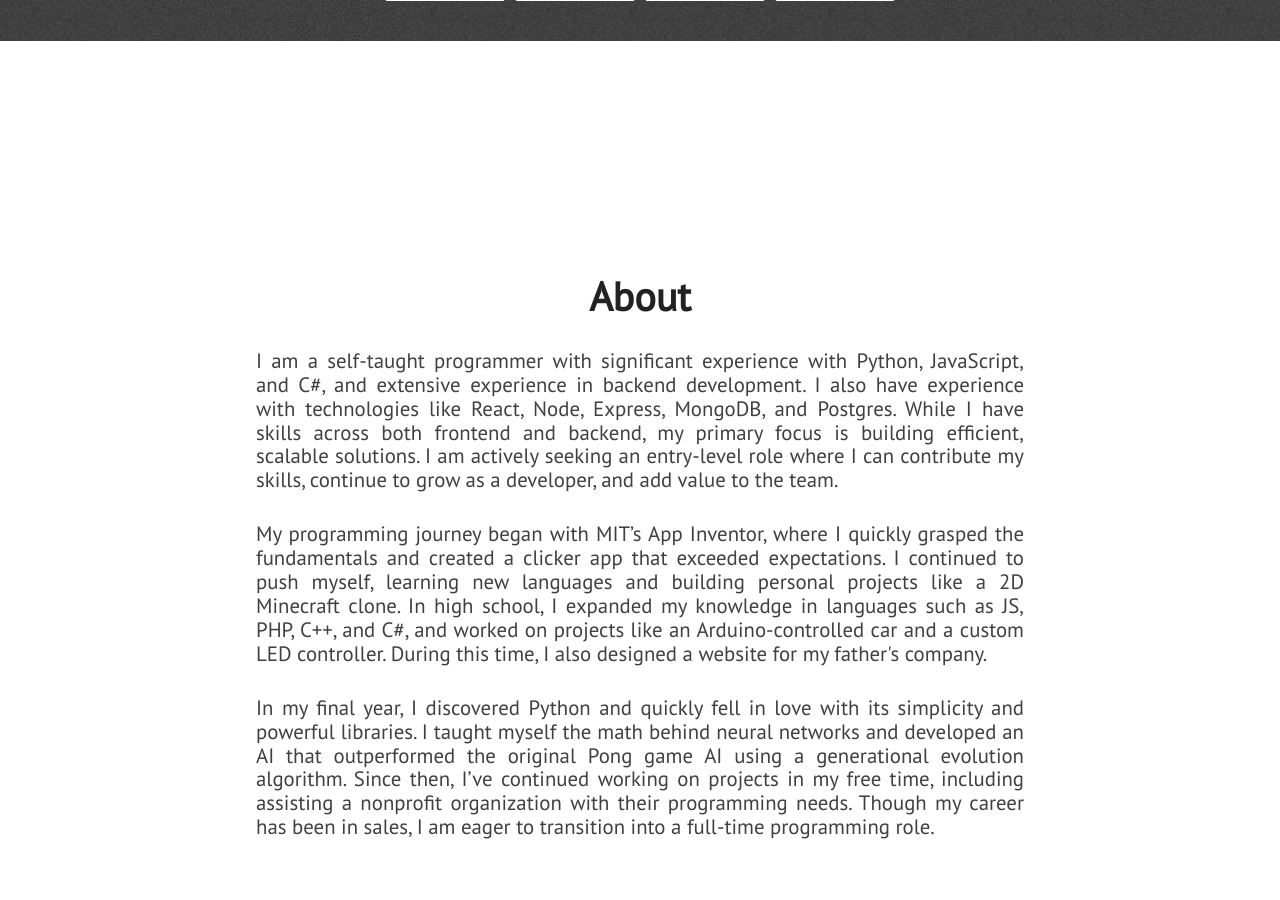
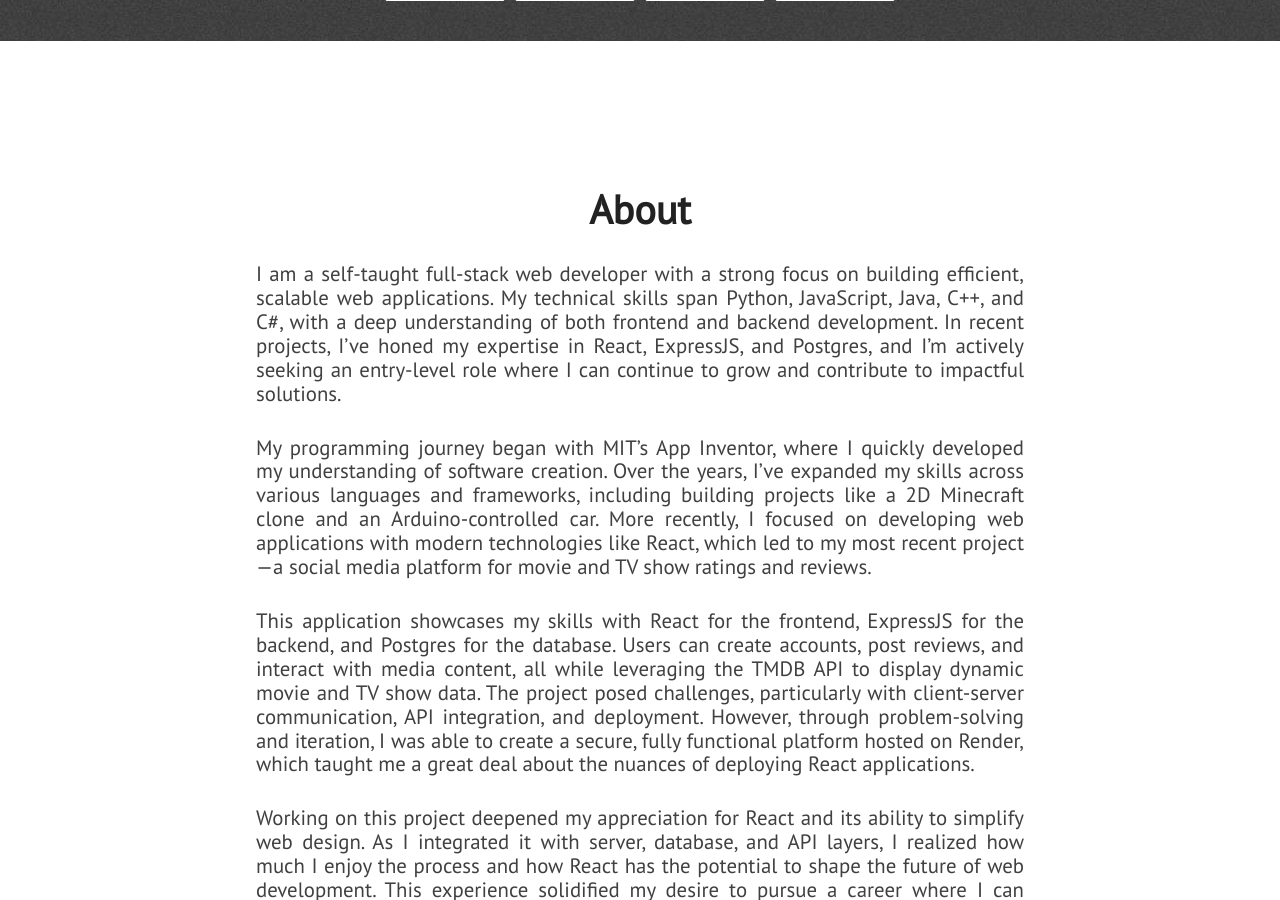
Before and after one commit to DakotaGagne/DakotaGagne.github.io, a Jekyll site: the page built from index.html, in a window 1280 px wide and 900 px high, scrolled down 859 px. Built offline with Jekyll 4.4.1, drawn with Linux system fonts in a browser that asks for light colours; nearby versions of some CDN libraries; some of the changed text lies outside the part shown.

Commit message:
Updated about section

```diff
--- a/_includes/about.html
+++ b/_includes/about.html
@@ -3,13 +3,16 @@
         <div id="about-text">
             <div class="section-heading">About</div>
             <p class="paragraph-text justify-text">
-                I am a self-taught programmer with significant experience with Python, JavaScript, and C#, and extensive experience in backend development. I also have experience with technologies like React, Node, Express, MongoDB, and Postgres. While I have skills across both frontend and backend, my primary focus is building efficient, scalable solutions. I am actively seeking an entry-level role where I can contribute my skills, continue to grow as a developer, and add value to the team.
+                I am a self-taught full-stack web developer with a strong focus on building efficient, scalable web applications. My technical skills span Python, JavaScript, Java, C++, and C#, with a deep understanding of both frontend and backend development. In recent projects, I’ve honed my expertise in React, ExpressJS, and Postgres, and I’m actively seeking an entry-level role where I can continue to grow and contribute to impactful solutions.
             </p>
             <p class="paragraph-text justify-text">
-                My programming journey began with MIT’s App Inventor, where I quickly grasped the fundamentals and created a clicker app that exceeded expectations. I continued to push myself, learning new languages and building personal projects like a 2D Minecraft clone. In high school, I expanded my knowledge in languages such as JS, PHP, C++, and C#, and worked on projects like an Arduino-controlled car and a custom LED controller. During this time, I also designed a website for my father's company.
+                My programming journey began with MIT’s App Inventor, where I quickly developed my understanding of software creation. Over the years, I’ve expanded my skills across various languages and frameworks, including building projects like a 2D Minecraft clone and an Arduino-controlled car. More recently, I focused on developing web applications with modern technologies like React, which led to my most recent project—a social media platform for movie and TV show ratings and reviews.
             </p>
             <p class="paragraph-text justify-text">
-                In my final year, I discovered Python and quickly fell in love with its simplicity and powerful libraries. I taught myself the math behind neural networks and developed an AI that outperformed the original Pong game AI using a generational evolution algorithm. Since then, I’ve continued working on projects in my free time, including assisting a nonprofit organization with their programming needs. Though my career has been in sales, I am eager to transition into a full-time programming role.
+                This application showcases my skills with React for the frontend, ExpressJS for the backend, and Postgres for the database. Users can create accounts, post reviews, and interact with media content, all while leveraging the TMDB API to display dynamic movie and TV show data. The project posed challenges, particularly with client-server communication, API integration, and deployment. However, through problem-solving and iteration, I was able to create a secure, fully functional platform hosted on Render, which taught me a great deal about the nuances of deploying React applications.
+            </p>
+            <p class="paragraph-text justify-text">
+                Working on this project deepened my appreciation for React and its ability to simplify web design. As I integrated it with server, database, and API layers, I realized how much I enjoy the process and how React has the potential to shape the future of web development. This experience solidified my desire to pursue a career where I can continue to build and innovate with modern web technologies.
             </p>
         </div>
     </section>
```
